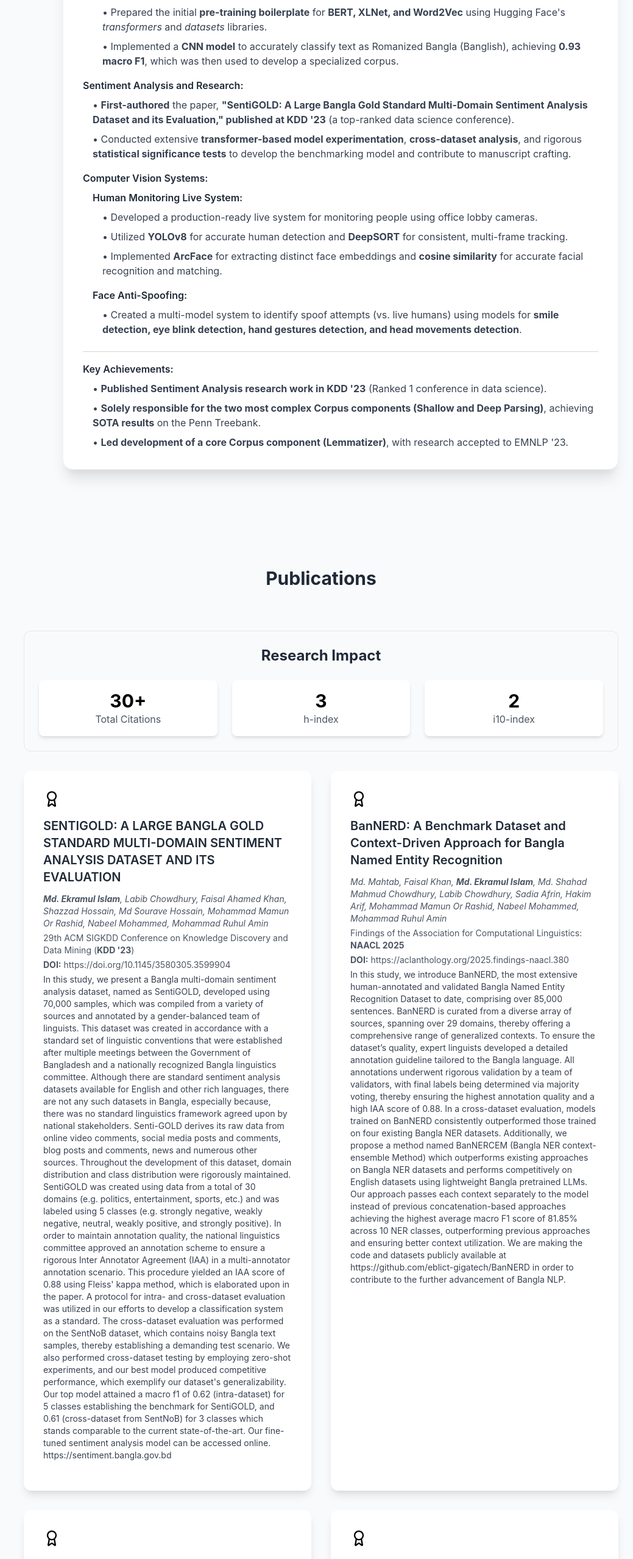
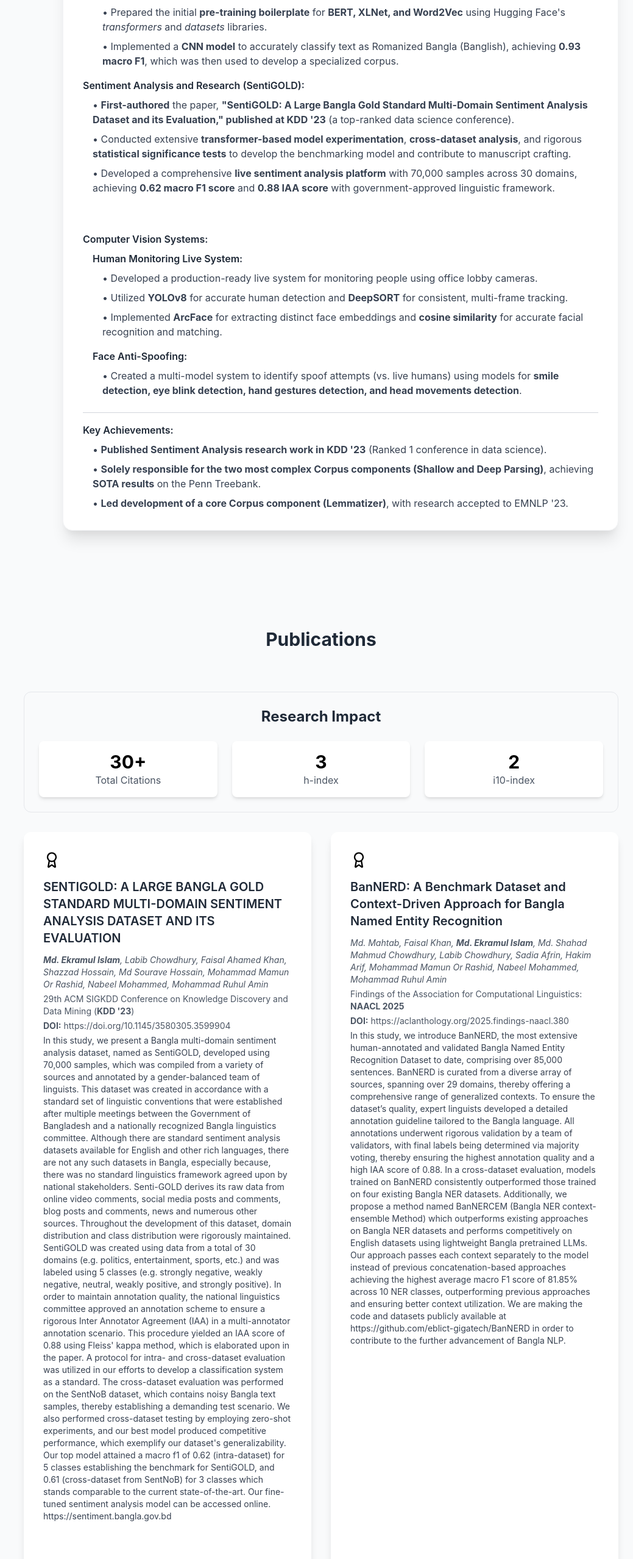
Before and after one commit to Ekram007/ekram007.github.io, a React (Create React App) app: page / in a window 1280 px wide. Shown: the part 2449-5005 px from the top of the page at 61% size, without its empty margins (241-1280 px from the left). Built offline with nearby package versions, Linux system fonts and the light colour scheme.

Commit message:
Enhanced the Portfolio.js experience section by updating the SentiGOLD project description to include a live sentiment analysis platform with performance metrics. Added a link to the live platform for user access, improving the visibility of this key project.

```diff
--- a/src/Portfolio.js
+++ b/src/Portfolio.js
@@ -138,10 +138,22 @@ const Portfolio = () => {
                 </>,
                 <>
                     <div className="mt-4">
-                        <div className="font-semibold text-gray-800 mb-2">Sentiment Analysis and Research:</div>
+                        <div className="font-semibold text-gray-800 mb-2">Sentiment Analysis and Research (SentiGOLD):</div>
                         <div className="ml-4 space-y-2 text-gray-700">
                             <div>• <strong>First-authored</strong> the paper, <strong>"SentiGOLD: A Large Bangla Gold Standard Multi-Domain Sentiment Analysis Dataset and its Evaluation," published at KDD '23</strong> (a top-ranked data science conference).</div>
                             <div>• Conducted extensive <strong>transformer-based model experimentation</strong>, <strong>cross-dataset analysis</strong>, and rigorous <strong>statistical significance tests</strong> to develop the benchmarking model and contribute to manuscript crafting.</div>
+                            <div>• Developed a comprehensive <strong>live sentiment analysis platform</strong> with 70,000 samples across 30 domains, achieving <strong>0.62 macro F1 score</strong> and <strong>0.88 IAA score</strong> with government-approved linguistic framework.</div>
+                            <div className="mt-3">
+                                <a
+                                    href="https://sentiment.bangla.gov.bd/sentiment-emotion-analysis"
+                                    target="_blank"
+                                    rel="noopener noreferrer"
+                                    className="inline-flex items-center gap-2 px-4 py-2 bg-teal-600 text-white rounded-lg hover:bg-teal-700 transition-colors text-sm"
+                                >
+                                    <span>View Live</span>
+                                    <ArrowRight size={14} />
+                                </a>
+                            </div>
                         </div>
                     </div>
                 </>,
@@ -580,6 +592,19 @@ const Portfolio = () => {
                                         </a>
                                     </p>
                                     <p className="text-gray-700 text-sm mb-4">{pub.overview}</p>
+                                    {pub.title.includes("SENTIGOLD") && (
+                                        <div className="mt-4">
+                                            <a
+                                                href="https://sentiment.bangla.gov.bd/sentiment-emotion-analysis"
+                                                target="_blank"
+                                                rel="noopener noreferrer"
+                                                className="inline-flex items-center gap-2 px-4 py-2 bg-teal-600 text-white rounded-lg hover:bg-teal-700 transition-colors"
+                                            >
+                                                <span>View Live</span>
+                                                <ArrowRight size={16} />
+                                            </a>
+                                        </div>
+                                    )}
                                 </div>
                             ))}
                         </div>
```
